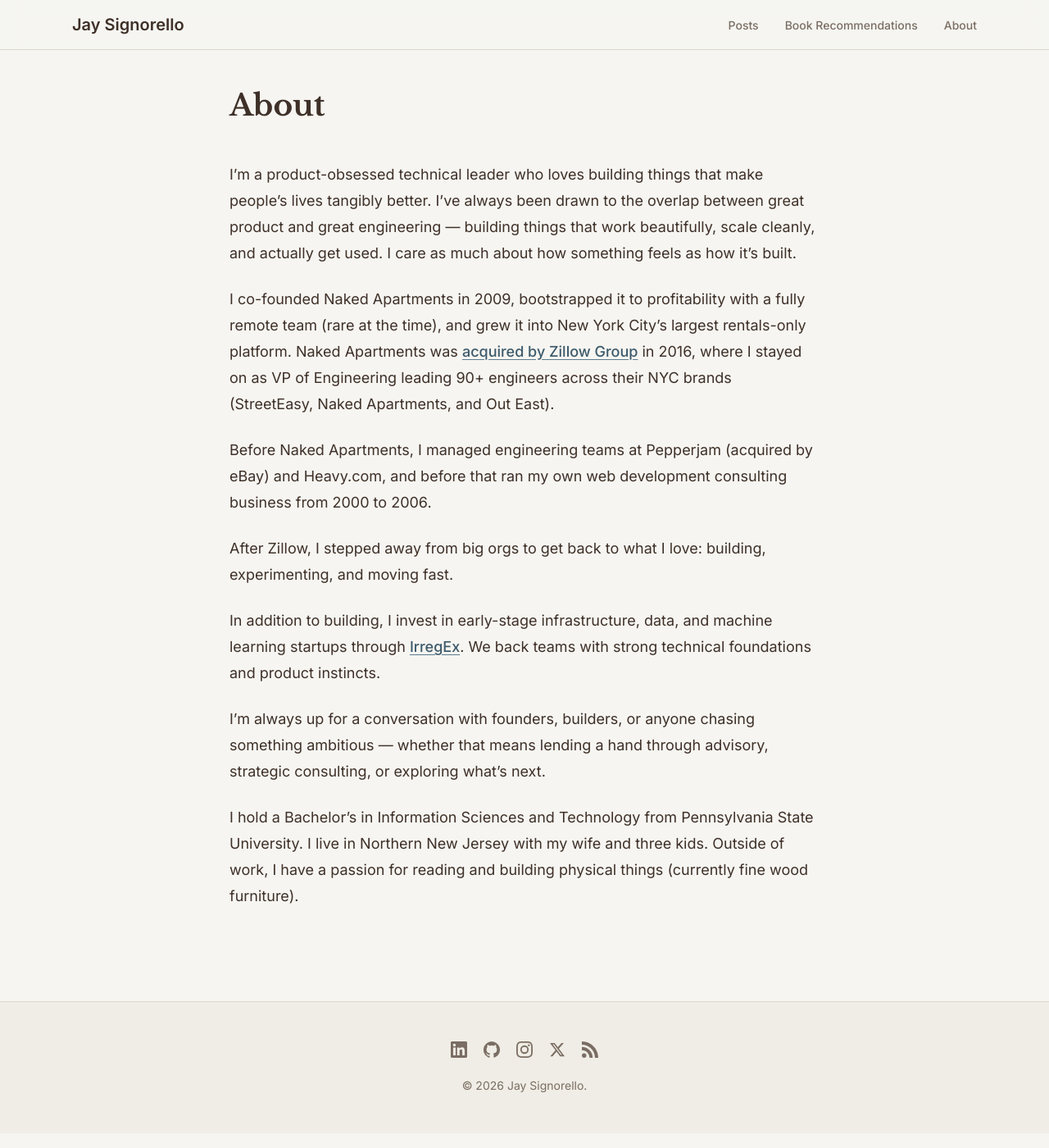
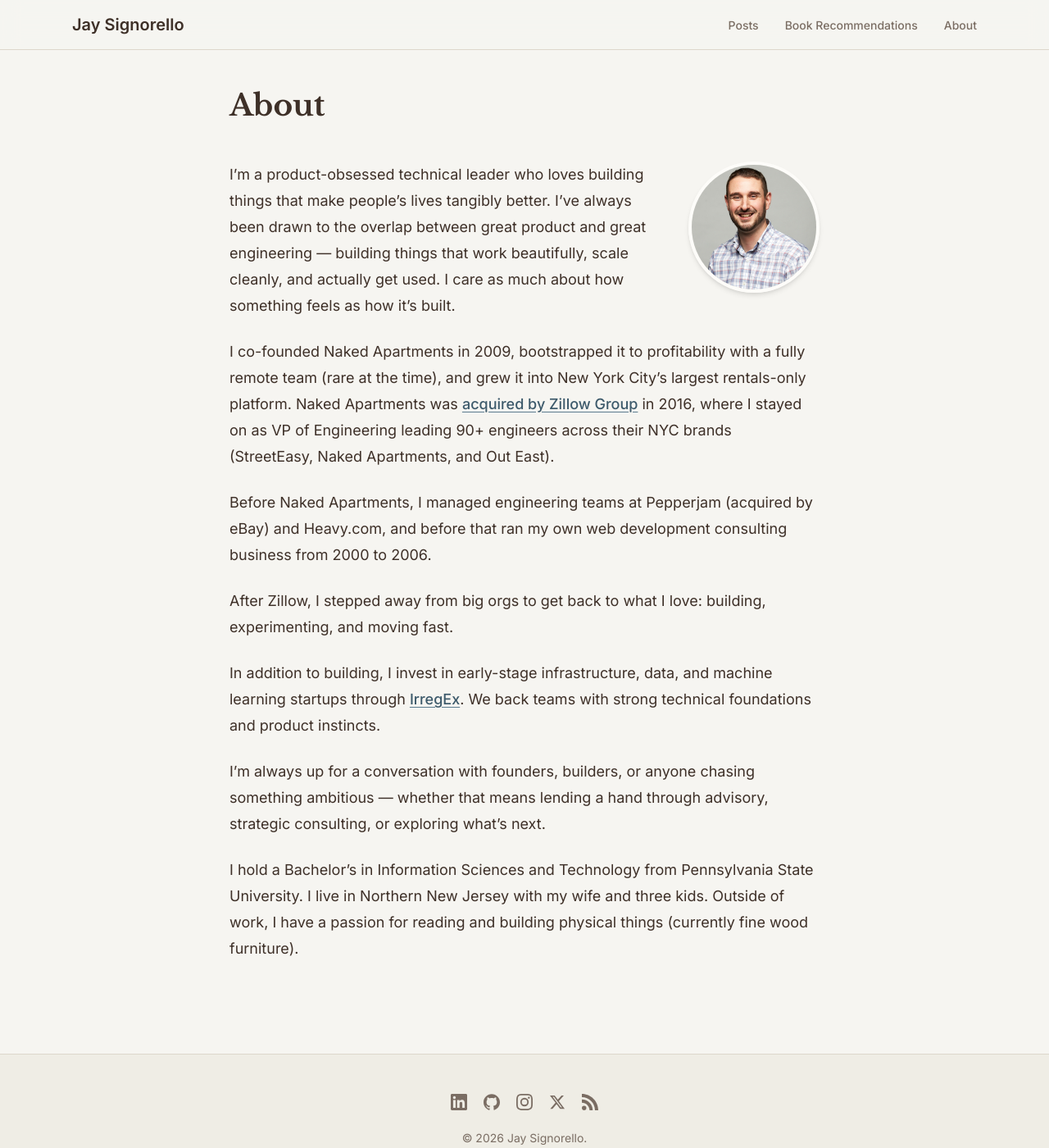
Before and after one commit to jaysignorello/jaysignorello.com, a Jekyll site: the page built from _pages/about.md, in a window 1280 px wide and 1400 px high. Shown: the whole window at 82% size. Built offline with Jekyll 4.4.1, drawn with Linux system fonts in a browser that asks for light colours; some web fonts are replaced.

Commit message:
Add photo to about page

```diff
--- a/_pages/about.md
+++ b/_pages/about.md
@@ -2,6 +2,8 @@
 permalink: /about/
 title: "About"
 ---
+<img src="{{ site.author.avatar | relative_url }}?v={{ site.time | date: '%s' }}" alt="{{ site.author.name }}" class="w-40 h-40 rounded-full object-cover border-4 border-card shadow-md mx-auto md:float-right md:ml-6 md:mb-4 not-prose" />
+
 I'm a product-obsessed technical leader who loves building things that make people's lives tangibly better. I've always been drawn to the overlap between great product and great engineering — building things that work beautifully, scale cleanly, and actually get used. I care as much about how something feels as how it's built.
 
 I co-founded Naked Apartments in 2009, bootstrapped it to profitability with a fully remote team (rare at the time), and grew it into New York City's largest rentals-only platform. Naked Apartments was <a href="https://www.geekwire.com/2016/zillow-continues-aggressive-acquisition-path-pays-13m-to-purchase-naked-apartments/" target="_blank">acquired by Zillow Group</a> in 2016, where I stayed on as VP of Engineering leading 90+ engineers across their NYC brands (StreetEasy, Naked Apartments, and Out East).
--- a/assets/css/main.css
+++ b/assets/css/main.css
@@ -1209,6 +1209,9 @@
 .h-auto {
   height: auto;
 }
+.h-40 {
+  height: 10rem;
+}
 .w-32 {
   width: 8rem;
 }
@@ -1541,6 +1544,18 @@
 }
 @media (min-width: 768px) {
 
+  .md\:float-right {
+    float: right;
+  }
+
+  .md\:mb-4 {
+    margin-bottom: 1rem;
+  }
+
+  .md\:ml-6 {
+    margin-left: 1.5rem;
+  }
+
   .md\:flex {
     display: flex;
   }
```
